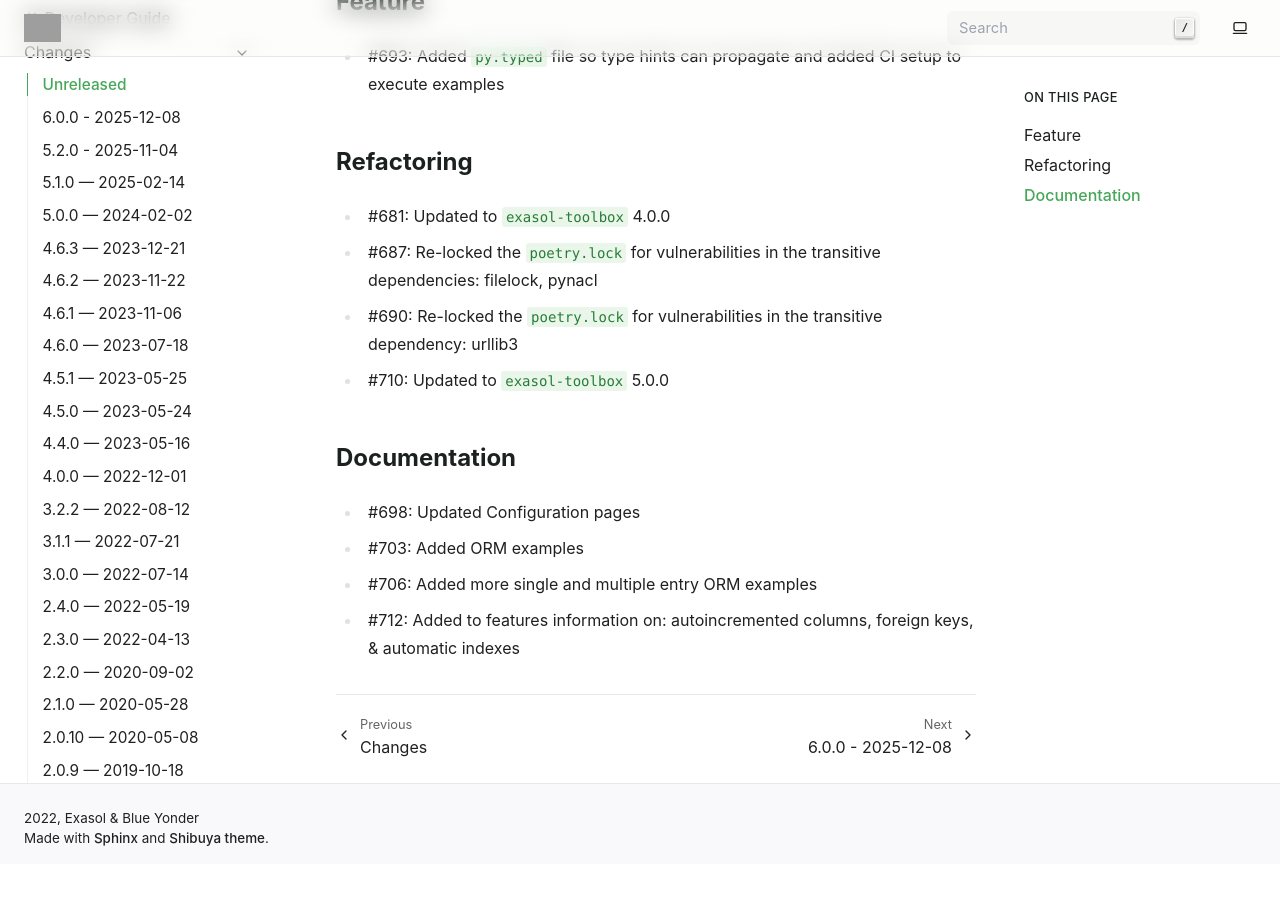
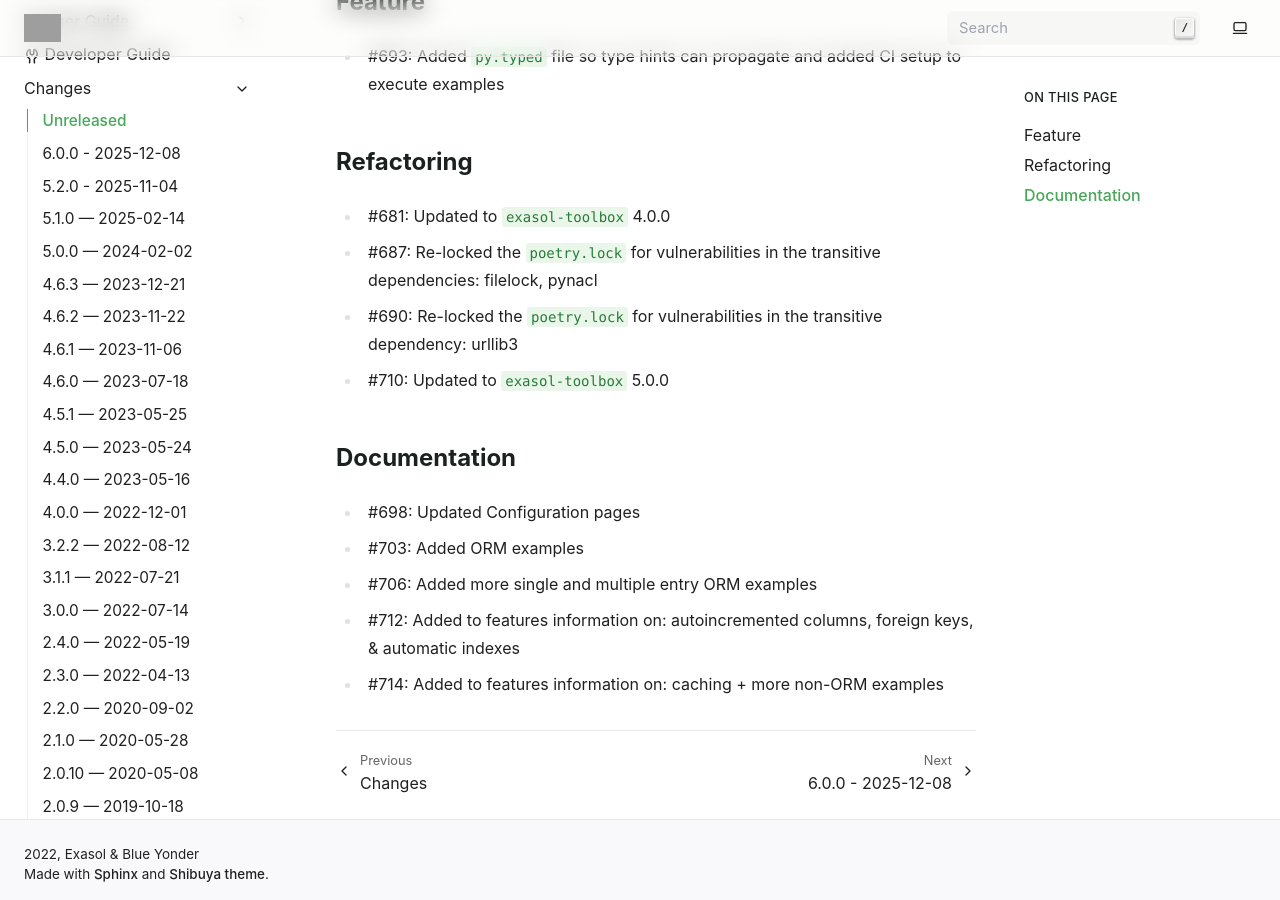
Before and after one commit to exasol/sqlalchemy-exasol, a Sphinx documentation site: the page built from doc/changes/unreleased.md, in a window 1280 px wide and 900 px high, scrolled down 190 px. Built offline with Sphinx 7.4.7, drawn with Linux system fonts in a browser that asks for light colours; before the commit the page ends 1054 px from its top, so only the background shows below that; grey boxes are pictures that could not be loaded.

Commit message:
Add changelog entry

```diff
--- a/doc/changes/unreleased.md
+++ b/doc/changes/unreleased.md
@@ -17,3 +17,4 @@
 * #703: Added ORM examples
 * #706: Added more single and multiple entry ORM examples
 * #712: Added to features information on: autoincremented columns, foreign keys, & automatic indexes
+* #714: Added to features information on: caching + more non-ORM examples
```
